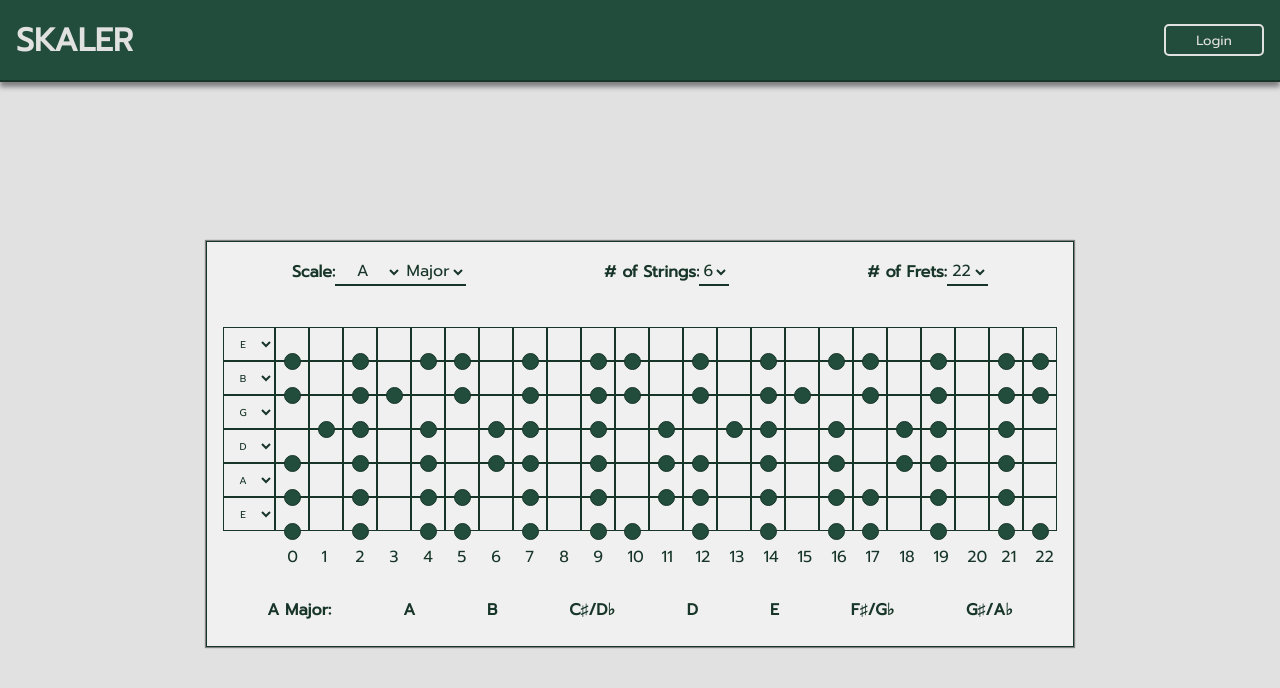
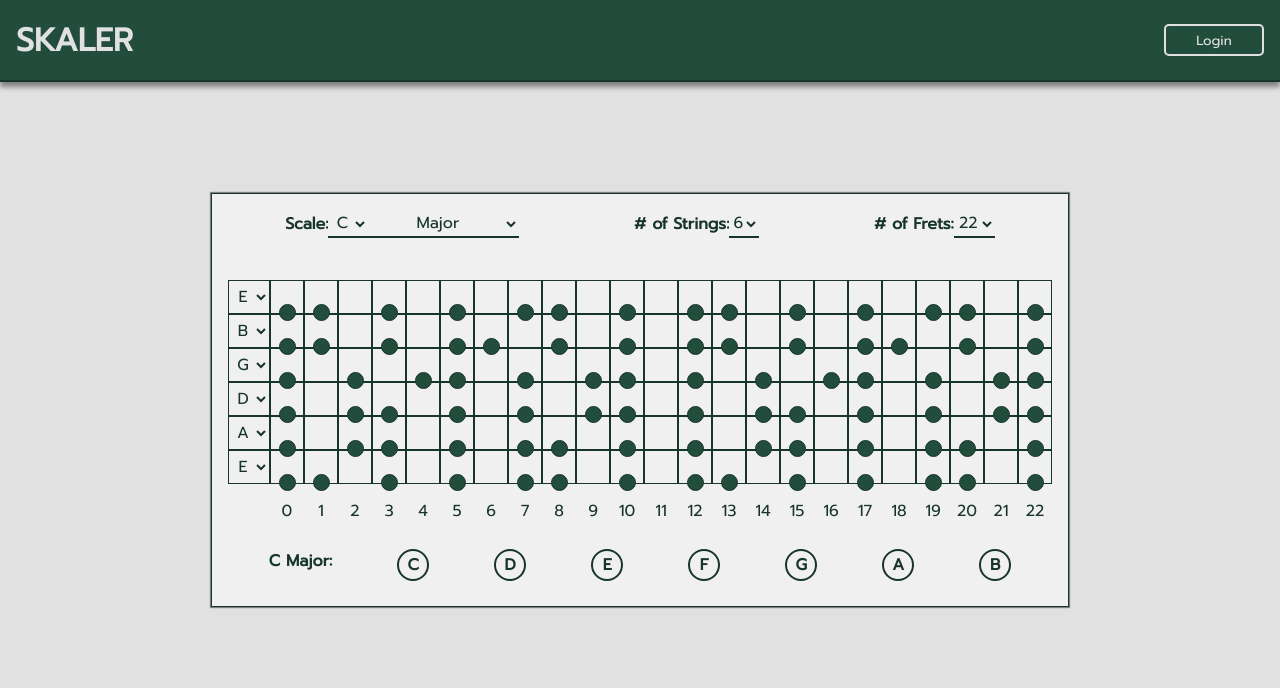
Before and after one commit to MattGVO/skaler_v2, a React (Create React App) app: page / in a window 1280 px wide. Shown: the top 688 px of the page. Built offline with nearby package versions, Linux system fonts and the light colour scheme.

Commit message:
hover styling

```diff
--- a/src/App.scss
+++ b/src/App.scss
@@ -52,10 +52,11 @@ button {
     text-align-last: center;
   }
 
-  select:focus{
-      outline:none;
-  }
+  select:hover, select:focus{
+    border-color: lighten($text,25%);
+    color: lighten($text,25%);
+}
 
   option{
-    text-align: left;
+    text-align: center;
   }
--- a/src/Components/Fretboard/Fretboard.js
+++ b/src/Components/Fretboard/Fretboard.js
@@ -7,25 +7,24 @@ import {
   stringNums,
   fretNums
 } from "../../constants";
-import { tuningReducer, getCoords } from '../../utils'
+import { tuningReducer, getCoords } from "../../utils";
 import String from "../String/String";
 
 function Fretboard() {
   const [tuning, dispatch] = useReducer(tuningReducer, initialTuning);
-  const [rootNote, setRootNote] = useState("A");
+  const [rootNote, setRootNote] = useState("C");
   const [scale, setScale] = useState("Major");
   const [numOfStrings, setStrings] = useState("6");
   const [numOfFrets, setFrets] = useState("22");
-  const [coordinates, setCoords] = useState(getCoords(rootNote,tuning,scale));
-
+  const [coordinates, setCoords] = useState(getCoords(rootNote, tuning, scale));
+  const [selectedNote, selectNote] = useState("");
 
   useEffect(() => {
-    setCoords(getCoords(rootNote,tuning,scale));
+    setCoords(getCoords(rootNote, tuning, scale));
   }, [scale, rootNote, tuning]);
 
   return (
     <div className="Fretboard">
-
       <div className="Selectors">
         <div className="Selector">
           <h3>Scale:</h3>
@@ -55,15 +54,35 @@ function Fretboard() {
                 items={noteNames}
                 onChange={e => dispatch({ type: i + 1, payload: e })}
               />
-                <String numOfFrets={numOfFrets} index={i} coordinates={coordinates}/>
+              <String
+                selectNote={selectNote}
+                selectedNote={selectedNote}
+                numOfFrets={numOfFrets}
+                index={i}
+                coordinates={coordinates}
+              />
             </div>
-
           );
         })}
       </div>
       <div className="Scale">
-            <h3>{rootNote} {scale}: </h3>
-            {coordinates[0].notes.map((val,i) => <h3 key={i}>{val.note}</h3>)}
+        <h3>
+          {rootNote} {scale}:
+        </h3>
+        {coordinates[0].notes.map((val, i) => (
+          <div
+            className={
+              val.note === selectedNote
+                ? "Scale-Note Selected-Note"
+                : "Scale-Note"
+            }
+            key={i}
+            onMouseEnter={() => selectNote(val.note)}
+            onMouseLeave={() => selectNote("")}
+          >
+            <h3>{val.note}</h3>
+          </div>
+        ))}
       </div>
     </div>
   );
--- a/src/Components/Fretboard/_Fretboard.scss
+++ b/src/Components/Fretboard/_Fretboard.scss
@@ -1,7 +1,7 @@
 @import '../../Vars';
 
 .Fretboard{
-    margin-top:11vh;
+    margin: auto;
     min-width: 550px;
     box-sizing: border-box;
     @extend %flex-column;
@@ -12,11 +12,23 @@
     background:rgb(240,240,240);
     box-shadow:0 0 1px 1px gray;
     color: #173529;
+    transition: all .1s;
 }
 
 @media(min-width: 1024px){
     .Fretboard h3, .Fretboard select{
         font-size: 1rem;
+    }
+}
+
+@media(max-width:1024px){
+    .Fretboard{
+        margin-top: 35vh;
+    }
+    .Scale{
+        h3{
+            font-size: .75rem;
+        }
     }
 }
 
@@ -36,11 +48,11 @@
 
 }
 
-.String-Container {
-    select{
-    font-size: 10px;
-}
-}
+// .String-Container {
+//     select:hover, select:focus{
+//         background: $background;
+//     }
+// }
 
 .Scale{
     margin: 35px 0 0;
@@ -56,11 +68,7 @@
     @extend %flex-around-center;
 }
 
-@media (max-height: 320px){
-    .Fretboard{
-        margin-top: 10%;
-    }
-}
+
 
 .Selectors {
     select{
@@ -71,3 +79,28 @@
 .Selector{
     @extend %flex-around-center;
 }
+
+.Scale-Note{
+    @extend %flex-column;
+    @extend %center-center;
+    user-select: none;
+    text-align: center;
+    cursor: pointer;
+    transition: all .15s;
+    @include size(1.75rem);
+    border-radius: 50%;
+    border: solid 2px $text ;
+    h3{
+        font-size: 1rem;
+    }
+}
+
+.Selected-Note{
+    transform: scale(1.5);
+    background: orange;
+}
+
+// .Scale-Note:hover{
+//     transform: scale(1.25);
+//     color: orange;
+// }
--- a/src/Components/String/String.js
+++ b/src/Components/String/String.js
@@ -1,9 +1,8 @@
 import React from "react";
 import Note from "../Note/Note";
 
-function String({ numOfFrets, index, coordinates }) {
+function String({ numOfFrets, index, coordinates, selectNote, selectedNote }) {
   const noteCoords = coordinates[index].notes;
-
   return (
     <div className="String">
       {Array.apply(null, { length: +numOfFrets + 1 }).map((val, i) => {
@@ -12,16 +11,28 @@ function String({ numOfFrets, index, coordinates }) {
             {noteCoords.map(
               (val, j) =>
                 val.coordOne === i && (
-                  <div key={j} title={val.name} className="Dot">
-                    <Note note={val.note} />
+                  <div
+                    key={j}
+                    title={val.name}
+                    className={val.note === selectedNote ? "Active Dot" : "Dot"}
+                    onMouseEnter={() => selectNote(val.note)}
+                    onMouseLeave={() => selectNote("")}
+                  >
+                    {val.note === selectedNote && <p>{val.note}</p>}
                   </div>
                 )
             )}
             {noteCoords.map(
               (val, j) =>
                 val.coordTwo === i && (
-                  <div key={j} title={val.name} className="Dot">
-                    <Note note={val.note} />
+                  <div
+                    key={j}
+                    title={val.name}
+                    className={val.note === selectedNote ? "Active Dot" : "Dot"}
+                    onMouseEnter={() => selectNote(val.note)}
+                    onMouseLeave={() => selectNote("")}
+                  >
+                    {val.note === selectedNote && <p>{val.note}</p>}
                   </div>
                 )
             )}
@@ -29,8 +40,14 @@ function String({ numOfFrets, index, coordinates }) {
               (val, j) =>
                 val.coordOne === 0 &&
                 i === 24 && (
-                  <div key={j} title={val.name} className="Dot">
-                    <Note note={val.note} />
+                  <div
+                    key={j}
+                    title={val.name}
+                    className={val.note === selectedNote ? "Active Dot" : "Dot"}
+                    onMouseEnter={() => selectNote(val.note)}
+                    onMouseLeave={() => selectNote("")}
+                  >
+                    {val.note === selectedNote && <p>{val.note}</p>}
                   </div>
                 )
             )}
--- a/src/Components/String/_String.scss
+++ b/src/Components/String/_String.scss
@@ -5,16 +5,22 @@
 }
 
 .Fret {
+  display: flex;
+  justify-content: center;
+  align-items: center;
   border: solid 1px $text;
-  width: 18px;
-  height: 18px;
+  @include size(1.5rem);
+  // width: 18px;
+  // height: 18px;
   position: relative;
 }
 
 .Fret-Num {
   position: absolute;
-  bottom: -120%;
-  left: 35%;
+  bottom: -125%;
+  left: 0;
+  right: 0;
+  margin: auto;
   font-size: 12px;
   text-align: center;
 }
@@ -22,39 +28,54 @@
 .Dot {
   display: flex;
   justify-content: center;
+  text-align: center;
   align-items: center;
-  position: absolute;
+  // position: absolute;
   border: 1px solid $text;
-  left: 25%;
-  bottom: -30%;
+  margin-top: 100%;
+  // left: 25%;
+  // bottom: -30%;
   background: $primary;
   height: 10px;
   width: 10px;
   border-radius: 25px;
-  transition: all .25s;
+  color: $text;
+  transition: all .15s;
+  font-size: .5rem;
 }
 
-.Dot:active, .Dot:hover{
-        background: lighten($primary,15%);
-        color: $text;
-    .Note {
-        display: flex;
-        @extend %center-center;
-        border-radius: 5px;
-        height: 25px;
-        width: 50px;
-        visibility: visible;
-        bottom: 100%;
-        left: -120%;
-        z-index: 2;
-        position: absolute;
-        background: orange;
-        border: solid 1px $text;
-        color: $text;
-        transition: all .25s;
-        opacity: 1;
-      }
+@media (max-width: 1024px){
+  .Dot{
+    font-size: .3rem;
+  }
 }
+
+.Active {
+  transform: scale(1.75);
+  background: orange;
+}
+
+// .Dot:active, .Dot:hover{
+//         background: lighten($primary,15%);
+//         color: $text;
+//     .Note {
+//         display: flex;
+//         @extend %center-center;
+//         border-radius: 5px;
+//         height: 25px;
+//         width: 50px;
+//         visibility: visible;
+//         bottom: 100%;
+//         left: -120%;
+//         z-index: 2;
+//         position: absolute;
+//         background: orange;
+//         border: solid 1px $text;
+//         color: $text;
+//         transition: all .25s;
+//         opacity: 1;
+//       }
+// }
 
 
 
--- a/src/Views/Home/_Home.scss
+++ b/src/Views/Home/_Home.scss
@@ -3,9 +3,9 @@
 .Home {
     @extend %flex-column;
     @extend %center-center;
+    padding: 12vh 0;
     box-sizing: border-box;
-    padding: 12vh 0;
-    height: 100vh;
+    min-height: 100vh;
     width: 100vw;
 }
 
--- a/src/constants.js
+++ b/src/constants.js
@@ -1,53 +1,115 @@
+// export const allNotes = {
+//     1: "A",
+//     "A":1,
+//     "A♯/B♭":2,
+//     2:"A♯/B♭",
+//     "B":3,
+//     3:"B",
+//     "C":4,
+//     4:"C",
+//     "C♯/D♭":5,
+//     5:"C♯/D♭",
+//     "D":6,
+//     6:"D",
+//     "D♯/E♭":7,
+//     7:"D♯/E♭",
+//     "E":8,
+//     8:"E",
+//     "F":9,
+//     9:"F",
+//     "F♯/G♭":10,
+//     10:"F♯/G♭",
+//     "G":11,
+//     11:"G",
+//     "G♯/A♭":12,
+//     12:"G♯/A♭",
+// }
+
 export const allNotes = {
     1: "A",
     "A":1,
-    "A♯/B♭":2,
-    2:"A♯/B♭",
+    "A♯":2,
+    2:"A♯",
     "B":3,
     3:"B",
     "C":4,
     4:"C",
-    "C♯/D♭":5,
-    5:"C♯/D♭",
+    "C♯":5,
+    5:"C♯",
     "D":6,
     6:"D",
-    "D♯/E♭":7,
-    7:"D♯/E♭",
+    "D♯":7,
+    7:"D♯",
     "E":8,
     8:"E",
     "F":9,
     9:"F",
-    "F♯/G♭":10,
-    10:"F♯/G♭",
+    "F♯":10,
+    10:"F♯",
     "G":11,
     11:"G",
-    "G♯/A♭":12,
-    12:"G♯/A♭",
+    "G♯":12,
+    12:"G♯",
 }
+
+
 
 export const scales = {
     Major:[2,2,1,2,2,2],
-    Minor:[2,1,2,2,1,2]
+    Minor:[2,1,2,2,1,2],
+    Dorian: [2,1,2,2,2,1],
+    Phrygian:[1,2,2,2,1,2],
+    Lydian:[2,2,2,1,2,2,],
+    Mixolydian:[2,2,1,2,2,1],
+    Locrian:[1,2,2,1,2,2],
+    "Harmonic Minor":[2,1,2,2,1,3],
+    "Melodic Minor":[2,1,2,2,2,],
+    "Minor Pentatonic":[3,2,3,2],
+    "Major Pentatonic":[2,2,3,2]
 }
 
 export const scaleNames = [
     'Major',
     'Minor',
+    'Dorian',
+    'Phrygian',
+    'Lydian',
+    'Mixolydian',
+    'Locrian',
+    'Harmonic Minor',
+    'Melodic Minor',
+    'Minor Pentatonic',
+    'Major Pentatonic'
 ]
+
+// export const noteNames = [
+//     "A",
+//     "A♯/B♭",
+//     "B",
+//     "C",
+//     "C♯/D♭",
+//     "D",
+//     "D♯/E♭",
+//     "E",
+//     "F",
+//     "F♯/G♭",
+//     "G",
+//     "G♯/A♭"
+// ]
 
 export const noteNames = [
     "A",
-    "A♯/B♭",
+    "A♯",
     "B",
     "C",
-    "C♯/D♭",
+    "C♯",
     "D",
-    "D♯/E♭",
+    "D♯",
     "E",
     "F",
-    "F♯/G♭",
+    "F♯",
     "G",
-    "G♯/A♭"
+    "G♯"
 ]
 
 export const stringNums = [1,2,3,4,5,6,7,8]
--- a/src/index.css
+++ b/src/index.css
@@ -3,6 +3,10 @@
 * {
   font-family: "Prompt", sans-serif;
   margin: 0;
+  -webkit-user-select: none;
+  -moz-user-select: none;
+  -ms-user-select: none;
+  outline:none;
 }
 
 body {
```
Also changed, not shown: 1 other file (tests, documents, lock files or other folders). Lines whose indentation alone changed are shown as unchanged.
